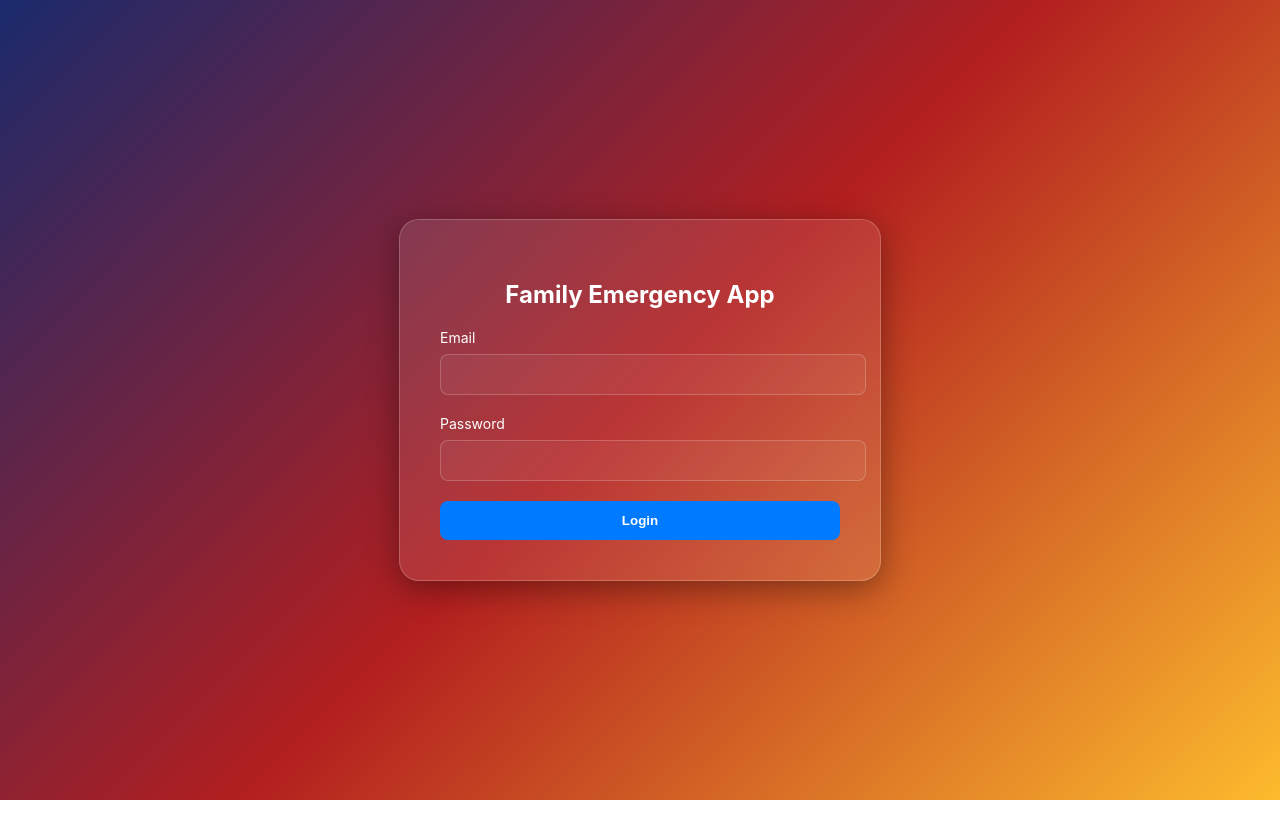
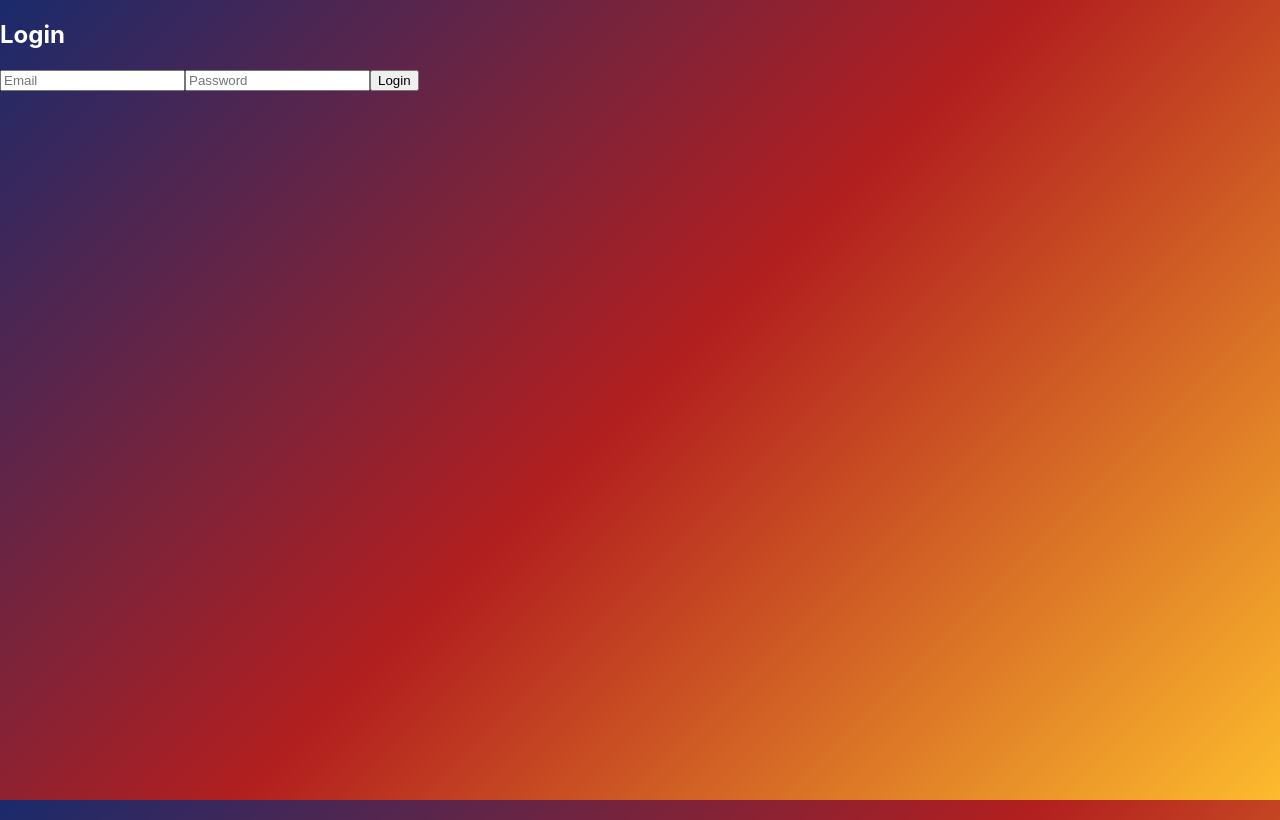
Before and after one commit to betelhem24/FamEmergency, a React app in the folder frontend/: page /login in a window 1280 px wide. Built offline with nearby package versions, Linux system fonts and the light colour scheme; the HTML template or start-up script is replaced by a standard one.

Commit message:
Update Login component to use modular thunks

```diff
--- a/frontend/src/pages/Login.tsx
+++ b/frontend/src/pages/Login.tsx
@@ -1,41 +1,44 @@
 import React, { useState } from 'react';
-import { useDispatch } from 'react-redux';
-// I fixed the path to include the 'slices' folder
-// I changed 'setCredentials' to 'loginSuccess' to match our authSlice.ts
-import { loginSuccess } from '../store/slices/authSlice';
-import './Login.css';
+import { useDispatch, useSelector } from 'react-redux';
+import { loginUser } from '../store/thunks'; // Use the Thunk, not the slice action
+import type { AppDispatch, RootState } from '../store';
 
 const Login: React.FC = () => {
-  const dispatch = useDispatch();
-  const [email, setEmail] = useState('');
-  const [password, setPassword] = useState('');
+  const dispatch = useDispatch<AppDispatch>();
+  const { loading, error } = useSelector((state: RootState) => state.auth);
+
+  const [formData, setFormData] = useState({
+    email: '',
+    password: '',
+  });
 
   const handleSubmit = (e: React.FormEvent) => {
     e.preventDefault();
-
-    // I am sending the user to Redux
-    dispatch(loginSuccess({
-      user: { id: 1, name: 'Betelhem', email, role: 'PATIENT' },
-      token: 'fake-jwt-token'
-    }));
+    // I trigger the login process
+    dispatch(loginUser(formData));
   };
 
   return (
     <div className="login-container">
-      <div className="glass-card">
-        <h2>Family Emergency App</h2>
-        <form onSubmit={handleSubmit}>
-          <div className="input-group">
-            <label>Email</label>
-            <input type="email" value={email} onChange={(e) => setEmail(e.target.value)} required />
-          </div>
-          <div className="input-group">
-            <label>Password</label>
-            <input type="password" value={password} onChange={(e) => setPassword(e.target.value)} required />
-          </div>
-          <button type="submit" className="login-button">Login</button>
-        </form>
-      </div>
+      <h2>Login</h2>
+      {error && <p style={{ color: 'red' }}>{error}</p>}
+      <form onSubmit={handleSubmit}>
+        <input
+          type="email"
+          placeholder="Email"
+          onChange={(e) => setFormData({...formData, email: e.target.value})}
+          required
+        />
+        <input
+          type="password"
+          placeholder="Password"
+          onChange={(e) => setFormData({...formData, password: e.target.value})}
+          required
+        />
+        <button type="submit" disabled={loading}>
+          {loading ? 'Logging in...' : 'Login'}
+        </button>
+      </form>
     </div>
   );
 };
```
